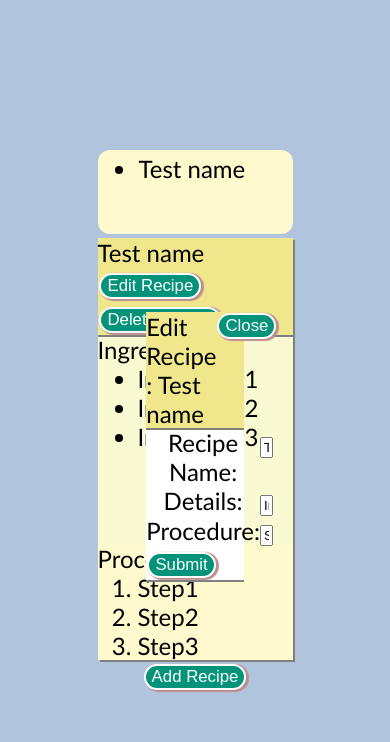
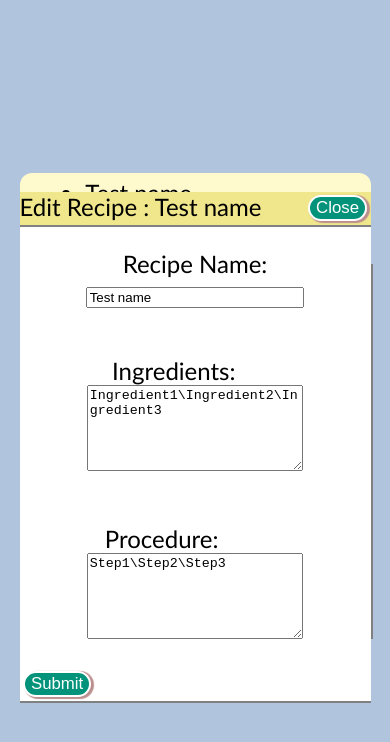
Before and after one commit to rohankadam1395/RecipeBox, a React (Create React App) app in the folder client/: page / in a window 390 px wide. Both pictures are taken after a click on the button "Edit Recipe". Shown: the top 742 px of the page. Built offline with nearby package versions, Linux system fonts and the light colour scheme.

Commit message:
UsedFlexForSubmitButtonLearned AboutBoxSizing

```diff
--- a/client/src/App.css
+++ b/client/src/App.css
@@ -26,3 +26,11 @@ button{
 button:hover{
   background-color: seagreen;
 }
+
+@media(max-width: 400px){
+.App{
+   /* background-color: green; */
+}
+
+
+}
--- a/client/src/App.js
+++ b/client/src/App.js
@@ -12,7 +12,7 @@ var a=[];
   console.log(a);
 
 
-  if(a.length==0){
+  if(a.length===0){
 
 
 
@@ -155,7 +155,7 @@ detail:a[index],
 console.log("In parent "+index);
 let recipe=[];
 recipe=JSON.parse(localStorage.getItem("recipe")||[]);
-if(recipe.length==1){
+if(recipe.length===1){
 window.alert("One item needs to be present");
 }else{
   recipe.splice(index,1);
--- a/client/src/EditRecipe.css
+++ b/client/src/EditRecipe.css
@@ -2,8 +2,9 @@
     display: flex;
     position: absolute;
     flex-direction: column;
-
-    width: 25%;
+align-items: center;
+    width: 40%;
+    height: 50%;
     z-index: 1;
     background-color: white;
     margin-top: 2em;
@@ -12,6 +13,7 @@
 }
 
 .editRecipeHeader{
+    /* height: 10%;  */
     background-color: khaki;
     display: flex;
     justify-content: space-between;
@@ -22,8 +24,11 @@
 
 }
 .editForm{
+/* margin-top: auto; */
     display: table;
     width: 100%;
+    /* border: solid 2px black; */
+height: 100%;
 
 }
 
@@ -32,7 +37,11 @@ label{
 width: 40%;
 
 }
-
+textarea{
+    display: table-cell;
+width: 60%;
+height: 6em;
+    }
 input{
     display: table-cell;
 width: 60%;
@@ -45,3 +54,35 @@ p{
 
 
 }
+
+.editFormContainer{
+    display: flex;
+    flex-direction: column;
+    justify-content: space-evenly;
+    width: 100%;
+    height: 90%;
+    /* border: 2px solid black; */
+
+}
+
+.submitButton{
+    /* background-color:gray; */
+    height: 100%;
+    display: flex;
+    align-items: flex-end;
+    justify-content: flex-start;
+}
+
+@media(max-width:400px){
+    .editRecipeModal{
+width: 90%;
+height: auto;
+
+    }
+
+    .editForm
+{
+display: flex;
+flex-direction: column;
+}
+}
--- a/client/src/EditRecipe.js
+++ b/client/src/EditRecipe.js
@@ -64,24 +64,28 @@ event.preventDefault();
                 Edit Recipe : {this.props.recipeToEdit.name}
             <button onClick={this.props.toggle}>Close</button>
                 </div>
-
+              <div className="editFormContainer">
                 <form className="editForm" onSubmit={this.submit}>
 <p>
             <label for="recipeName">Recipe Name: </label>
             <input id="recipeName" type="text"  defaultValue={this.props.recipeToEdit.name}  />
             </p>
             <p>
-<label for="recipeDetails">Details: </label>
-<input id="recipeDetails" type="text" defaultValue={this.props.recipeToEdit.detail}/>
+<label for="recipeDetails">Ingredients: </label>
+<textarea id="recipeDetails" type="text" defaultValue={this.props.recipeToEdit.detail}/>
 </p>
 
 <p>
     <label for="recipeProcedure">Procedure: </label>
-    <input id="recipeProcedure" type="text" defaultValue={this.props.recipeToEdit.procedure}/>
+    <textarea id="recipeProcedure" type="text" defaultValue={this.props.recipeToEdit.procedure}/>
 </p>
-<button type="submit" value="Submit">Submit</button>
+<div  className="submitButton">
+<button  type="submit" value="Submit">Submit</button>
+
+</div>
 
             </form>
+            </div>
 
             </div>
         )
--- a/client/src/NewRecipe.css
+++ b/client/src/NewRecipe.css
@@ -3,31 +3,41 @@
     display: flex;
 
     flex-direction: column;
+    align-items: center;
+    /* justify-content: flex-end; */
     width: 40%;
-    height:50% ;
+    height:50%;
     z-index: 1;
     background-color: white;
     box-shadow: gray 0px 2px;
     margin-top: 2em;
+    /* border: solid 2px red; */
+
 
 }
+#recipeName{
 
+}
 .newRecipeForm{
-
-    display: table;
+    /* margin-top: auto;
+    margin-bottom: auto; */
+  display: table;
     width: 100%;
     height: 100%;
-
+/* background-color: brown; */
+    /* border: solid 2px black; */
 }
 
 
 .addRecipeHeader{
+    /* height: 10%; */
     background-color: khaki;
     display: flex;
     justify-content: space-between;
     align-items: flex-start;
     width: 100%;
     box-shadow: gray 0px 2px 0px 0px;
+    /* border: 2px solid green; */
 
 
 }
@@ -38,12 +48,15 @@
 label{
     display:table-cell;
 width: 40%;
+/* height: 100%; */
 
 }
 
 input{
     display: table-cell;
 width: 60%;
+/* height: 100%; */
+
 }
 
 textarea{
@@ -55,12 +68,32 @@ p{
      display: table-row;
     text-align: center;
     width: 100%;
-
 }
-
+.formContainer{
+    display: flex;
+flex-direction: column;
+/* justify-content: flex-end; */
+width: 100%;
+   height: 90%;
+   /* border: 2px solid black; */
+}
 button{
-}
+    }
 
 .newRecipeSubmit{
 
 }
+
+
+@media(max-width:400px){
+    .newRecipeModal{
+width: 90%;
+height: auto;
+    }
+
+    .newRecipeForm{
+display: flex;
+flex-direction: column;
+
+    }
+}
--- a/client/src/NewRecipe.js
+++ b/client/src/NewRecipe.js
@@ -38,6 +38,8 @@ render(){
         <div className="newRecipeModal">
           <div className="addRecipeHeader">Add Recipe <button className="close" onClick={this.props.toggle}>Close</button>
 </div>
+<div className="formContainer">
+
             <form className="newRecipeForm" onSubmit={this.submit}>
                 <p>
 
@@ -56,10 +58,15 @@ render(){
     <label for="recipeProcedure">Procedure: </label>
     <textarea id="recipeProcedure" type="text" placeholder="Enter steps to prepare separated by \" rows="3"/>
 </p>
+<div className="submitButton">
+<button type="submit" value="Submit" className="newRecipeSubmit">Submit</button>
 
-<button type="submit" value="Submit" class="newRecipeSubmit">Submit</button>
+</div>
+
 
             </form>
+            </div>
+
 
 
         </div>
--- a/client/src/RecipeDetail.css
+++ b/client/src/RecipeDetail.css
@@ -15,18 +15,44 @@
     box-shadow: gray 0px 2px 0px 0px;
     z-index: 1;
 
+
 }
 .Detail{
     width: 100%;
     height: 50%;
         background-color: lightgoldenrodyellow;
+        /* padding-left: 150px; */
+            /* margin-left: 150px; */
+            /* border: 2px solid black; */
 
+}
+
+ul{
+    margin-left: 1em;
 
 }
 .Procedure{
+
 }
 
 
 ol{
-    margin: 0;
+    margin-left: 1em;
 }
+
+
+
+@media(max-width:400px){
+    .details{
+width: 90%;
+height: auto;
+
+    }
+
+    .recipeName{
+        display: flex;
+        flex-direction: column;
+        align-items: center;
+}
+
+}
--- a/client/src/RecipeIndex.css
+++ b/client/src/RecipeIndex.css
@@ -35,3 +35,9 @@ li:hover{
     background-color: khaki;
     border-radius: 0.3em;
 }
+
+@media(max-width:400px){
+    .container{
+        width: 90%;
+      }
+}
--- a/client/src/RecipeIndex.js
+++ b/client/src/RecipeIndex.js
@@ -1,6 +1,6 @@
 import React from 'react';
 import './RecipeIndex.css';
-import RecipeDetail from './RecipeDetail';
+// import RecipeDetail from './RecipeDetail';
 class RecipeIndex extends React.Component{
     constructor(props){
         super(props);
```
